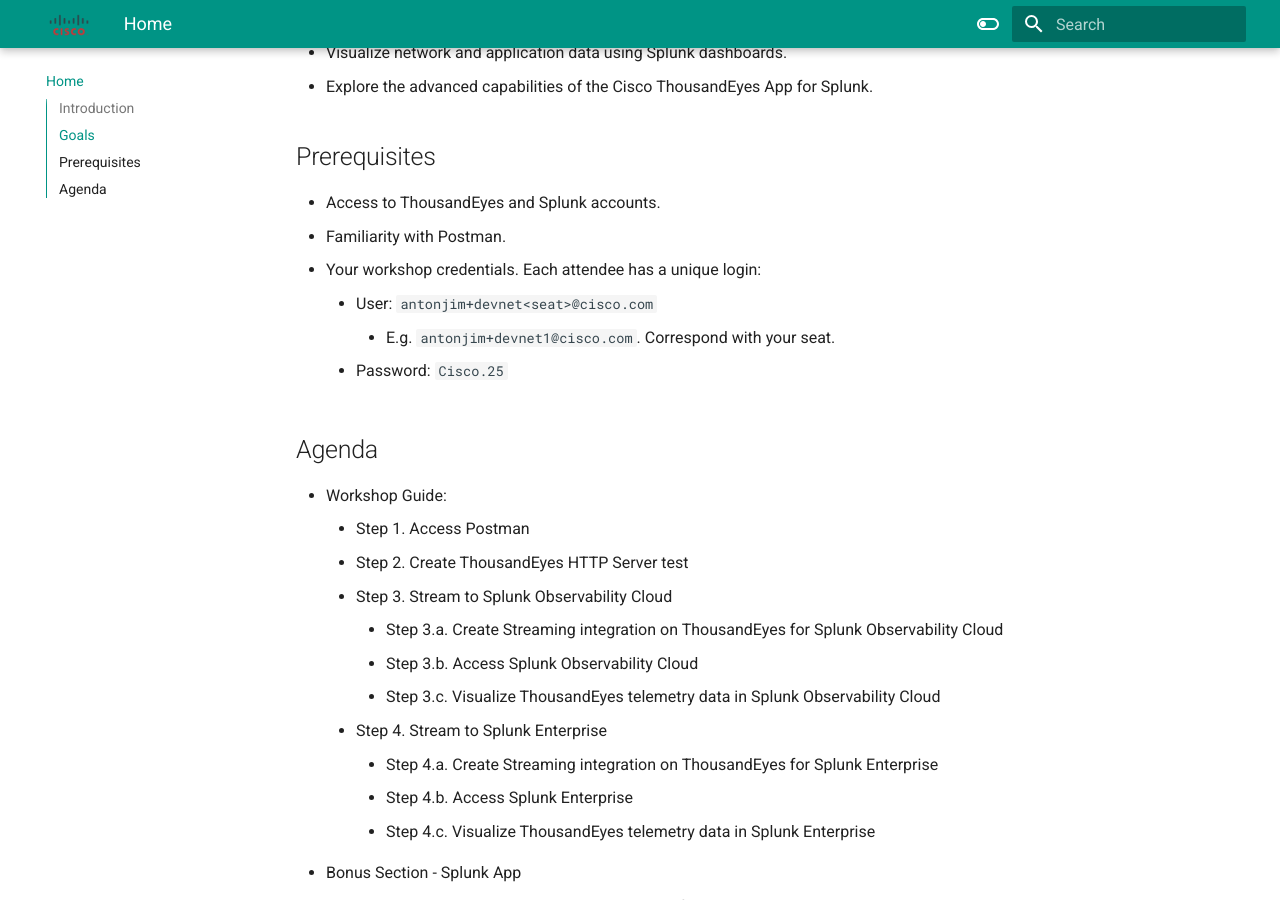
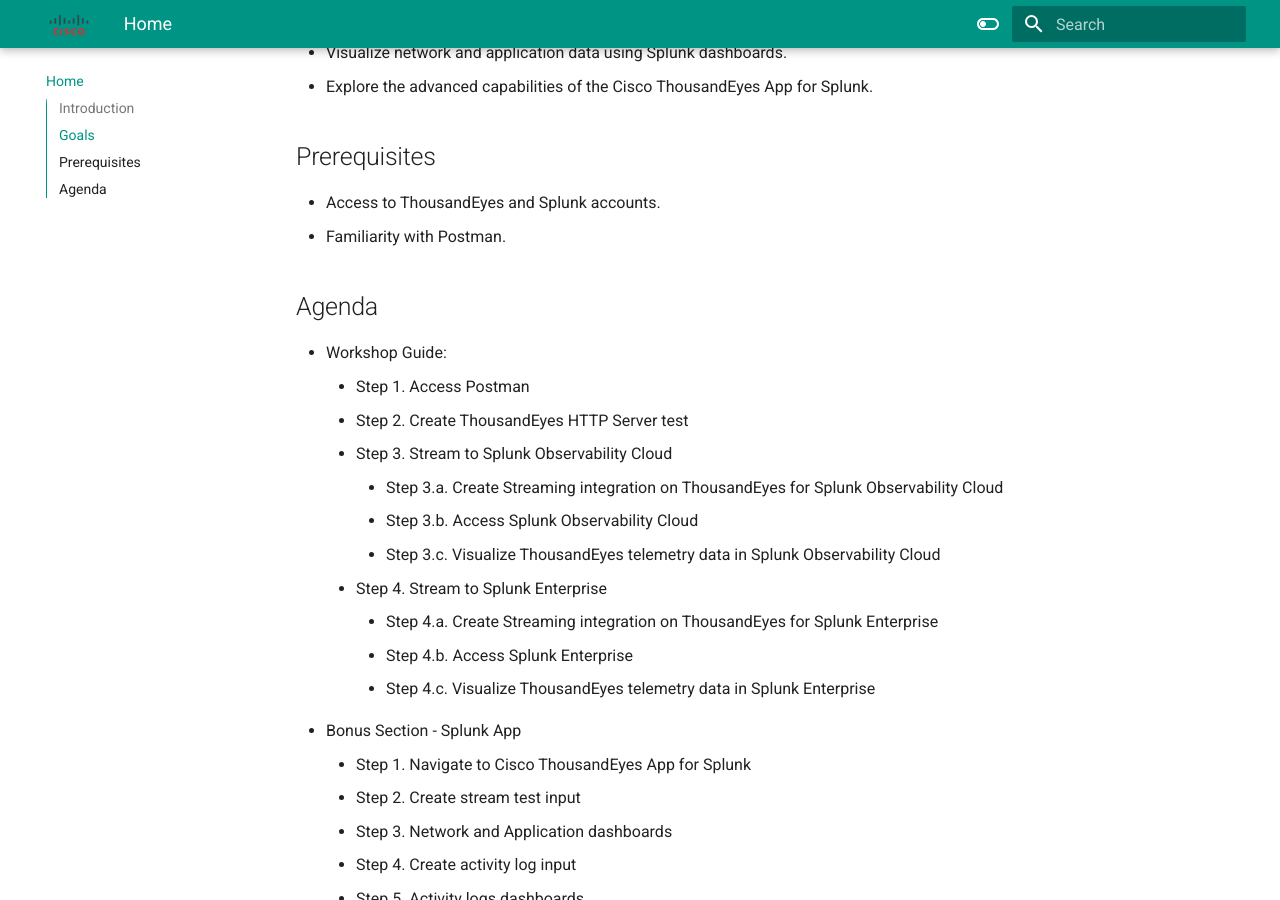
Before and after one commit to antonjim-te/thousandeyes-splunk-integrations-workshop, an MkDocs documentation site: the page built from docs/README.md, in a window 1280 px wide and 900 px high, scrolled down 917 px. Built offline with MkDocs 1.6.1 and Material for MkDocs 9.7.7, drawn with Linux system fonts in a browser that asks for light colours.

```diff
--- a/docs/README.md
+++ b/docs/README.md
@@ -19,10 +19,6 @@
 ## Prerequisites
 - Access to ThousandEyes and Splunk accounts.
 - Familiarity with Postman.
-- Your workshop credentials. Each attendee has a unique login:
-    - User: `antonjim+devnet<seat>@cisco.com`
-        - E.g. `antonjim+devnet1@cisco.com`. Correspond with your seat.
-    - Password: `Cisco.25`
 
 ## Agenda
 
```
